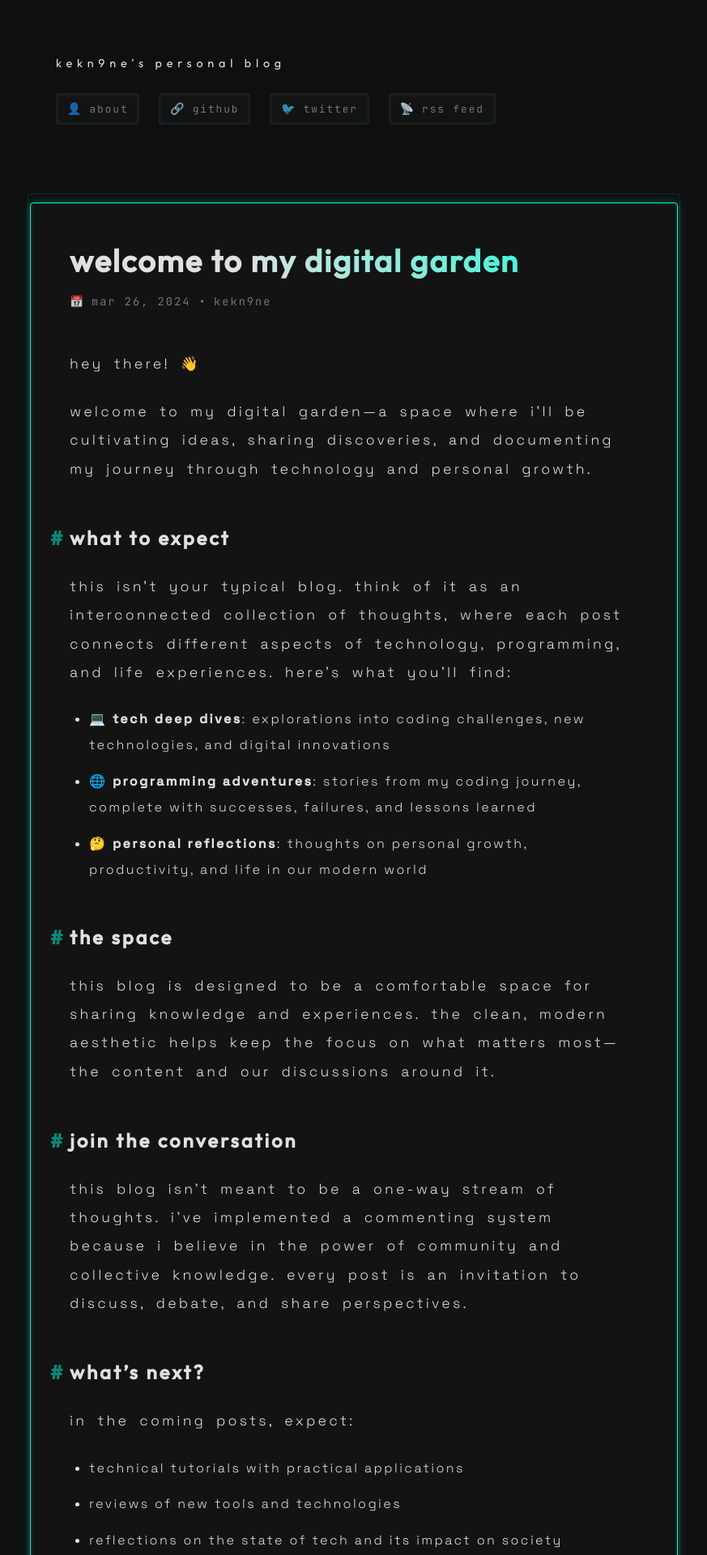
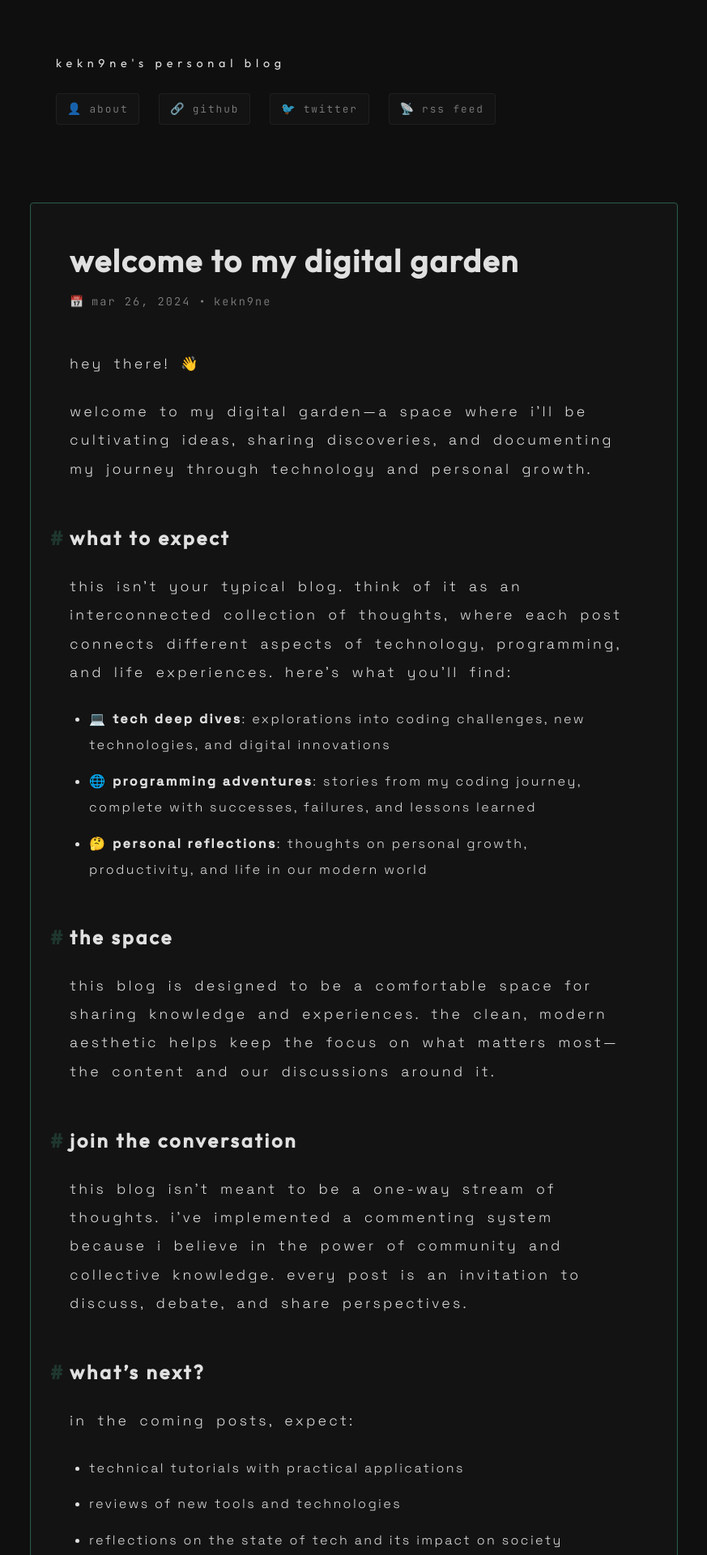
Before and after one commit to kekn9ne/blog, a Jekyll site: the page built from _posts/2024-03-26-welcome-to-my-digital-garden.md, in a window 1280 px wide. Shown: the top 1920 px of the page at 81% size, without its empty margins (203-1076 px from the left). Built offline with Jekyll 4.4.1, drawn with Linux system fonts in a browser that asks for light colours; comment, search, counter and statistics services are not loaded.

Commit message:
Update style.css

```diff
--- a/assets/css/style.css
+++ b/assets/css/style.css
@@ -6,22 +6,20 @@
   --bg-color: #0f0f0f;
   --text: #e0e0e0;
   --text-dim: #808080;
-  --accent: #00ffd5;
+  --accent: #2a5a4b;
   --border: rgba(255, 255, 255, 0.05);
   --card: rgba(255, 255, 255, 0.02);
-  --glow: rgba(0, 255, 213, 0.15);
-  --glow-strong: rgba(0, 255, 213, 0.25);
 
   /* Code Colors */
   --code-bg: #1a1a1a;
-  --code-keyword: #ff7edb;
-  --code-function: #00ffd5;
-  --code-string: #ffb86c;
-  --code-number: #bd93f9;
-  --code-comment: #6272a4;
-  --code-operator: #ff79c6;
-  --code-property: #50fa7b;
-  --code-variable: #f8f8f2;
+  --code-keyword: #569cd6;
+  --code-function: #4ec9b0;
+  --code-string: #ce9178;
+  --code-number: #b5cea8;
+  --code-comment: #6a9955;
+  --code-operator: #d4d4d4;
+  --code-property: #9cdcfe;
+  --code-variable: #e0e0e0;
 
   /* Font Variables */
   --font-main: 'Space Grotesk', -apple-system, BlinkMacSystemFont, sans-serif;
@@ -157,10 +155,6 @@ body {
   background: var(--card);
   position: relative;
   transition: all 0.3s ease;
-  box-shadow:
-    0 0 10px var(--glow),
-    0 0 15px var(--glow),
-    inset 0 0 5px var(--glow);
 }
 
 .post-item::after {
@@ -176,7 +170,6 @@ body {
   transition: all 0.3s ease;
   pointer-events: none;
   z-index: 1;
-  animation: pulseGlow 3s ease-in-out infinite;
 }
 
 .post-item::before {
@@ -194,10 +187,6 @@ body {
 
 .post-item:hover {
   transform: translateY(-2px);
-  box-shadow:
-    0 0 20px var(--glow-strong),
-    0 0 30px var(--glow-strong),
-    inset 0 0 15px var(--glow-strong);
 }
 
 .post-item:hover::after {
@@ -253,10 +242,6 @@ body {
   border-radius: 4px;
   background: var(--card);
   position: relative;
-  box-shadow:
-    0 0 10px var(--glow),
-    0 0 15px var(--glow),
-    inset 0 0 5px var(--glow);
   margin: 0 -2rem;
 }
 
@@ -272,7 +257,6 @@ body {
   opacity: 0.1;
   pointer-events: none;
   z-index: 1;
-  animation: pulseGlow 3s ease-in-out infinite;
 }
 
 .post-header {
@@ -286,9 +270,7 @@ body {
   font-size: 2.4rem;
   margin: 0 0 1rem;
   line-height: 1.2;
-  background: linear-gradient(45deg, var(--text) 30%, var(--accent) 100%);
-  -webkit-background-clip: text;
-  -webkit-text-fill-color: transparent;
+  color: var(--text);
   opacity: 0;
   animation: fadeInUp 0.8s ease forwards;
   letter-spacing: 0.05em;
@@ -373,10 +355,6 @@ body {
   padding: 2rem !important;
   margin: 2rem 0 !important;
   position: relative !important;
-  box-shadow:
-    0 0 10px var(--glow),
-    0 0 15px var(--glow),
-    inset 0 0 5px var(--glow) !important;
   overflow-x: auto !important;
 }
 
@@ -555,36 +533,6 @@ img {
   to {
     opacity: 1;
     transform: translateY(0);
-  }
-}
-
-@keyframes pulseGlow {
-  0% {
-    transform: scale(1);
-    opacity: 0.1;
-  }
-  50% {
-    transform: scale(1.01);
-    opacity: 0.15;
-  }
-  100% {
-    transform: scale(1);
-    opacity: 0.1;
-  }
-}
-
-@keyframes borderGlow {
-  0%, 100% {
-    box-shadow:
-      0 0 20px var(--glow-strong),
-      0 0 30px var(--glow-strong),
-      inset 0 0 15px var(--glow-strong);
-  }
-  50% {
-    box-shadow:
-      0 0 25px var(--glow-strong),
-      0 0 35px var(--glow-strong),
-      inset 0 0 20px var(--glow-strong);
   }
 }
 
@@ -783,14 +731,10 @@ img {
   font-family: var(--font-mono);
   font-size: 0.9rem;
   transition: all 0.3s ease;
-  box-shadow: 0 0 10px var(--glow);
 }
 
 .social-link:hover {
   transform: translateY(-2px);
-  box-shadow:
-    0 0 20px var(--glow-strong),
-    0 0 30px var(--glow-strong);
   color: var(--accent);
 }
 
@@ -912,7 +856,6 @@ img {
   border-radius: 4px;
   color: var(--text);
   position: relative;
-  overflow: hidden;
 }
 
 .terminal-effect::before {
@@ -957,19 +900,13 @@ img {
   background: var(--card);
   border: 1px solid var(--accent);
   border-radius: 4px;
-  box-shadow:
-    0 0 10px var(--glow),
-    0 0 15px var(--glow),
-    inset 0 0 5px var(--glow);
 }
 
 .welcome-heading {
   font-family: var(--font-title);
   font-size: 2.4rem;
   margin: 0 0 1rem;
-  background: linear-gradient(45deg, var(--text) 30%, var(--accent) 100%);
-  -webkit-background-clip: text;
-  -webkit-text-fill-color: transparent;
+  color: var(--text);
   animation: fadeInUp 0.8s ease forwards;
 }
 
@@ -1134,9 +1071,6 @@ img {
 
 .commento-root {
   margin-top: 2rem;
-
-
-
 }
 
 /* Comment Cards */
@@ -1147,14 +1081,9 @@ img {
   padding: 1rem !important;
   margin: 1rem 0 !important;
   transition: all 0.3s ease !important;
-  box-shadow: 0 0 5px var(--glow) !important;
 }
 
 .commento-root .commento-card:hover {
-
-  box-shadow:
-    0 0 10px var(--glow),
-    0 0 15px var(--glow) !important;
   transform: translateY(-2px);
 }
 
@@ -1199,9 +1128,6 @@ img {
 
 .commento-root textarea:focus {
   border-color: var(--accent) !important;
-  box-shadow:
-    0 0 10px var(--glow),
-    0 0 15px var(--glow) !important;
   outline: none !important;
 }
 
@@ -1223,9 +1149,6 @@ img {
 
 .commento-root .commento-submit-button:hover {
   transform: translateY(-2px) !important;
-  box-shadow:
-    0 0 20px var(--glow-strong),
-    0 0 30px var(--glow-strong) !important;
   color: var(--accent) !important;
 }
 
```
